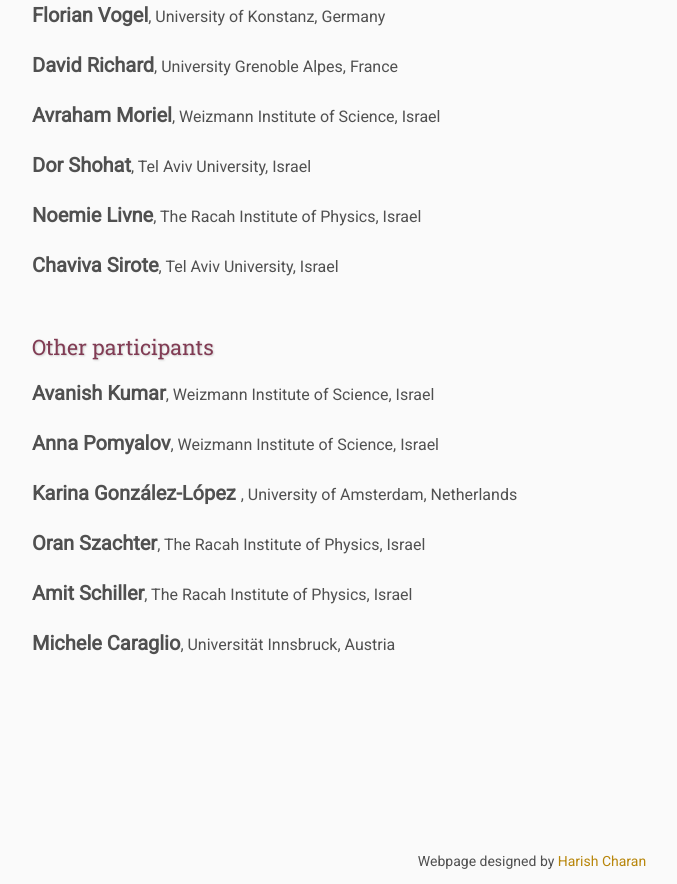
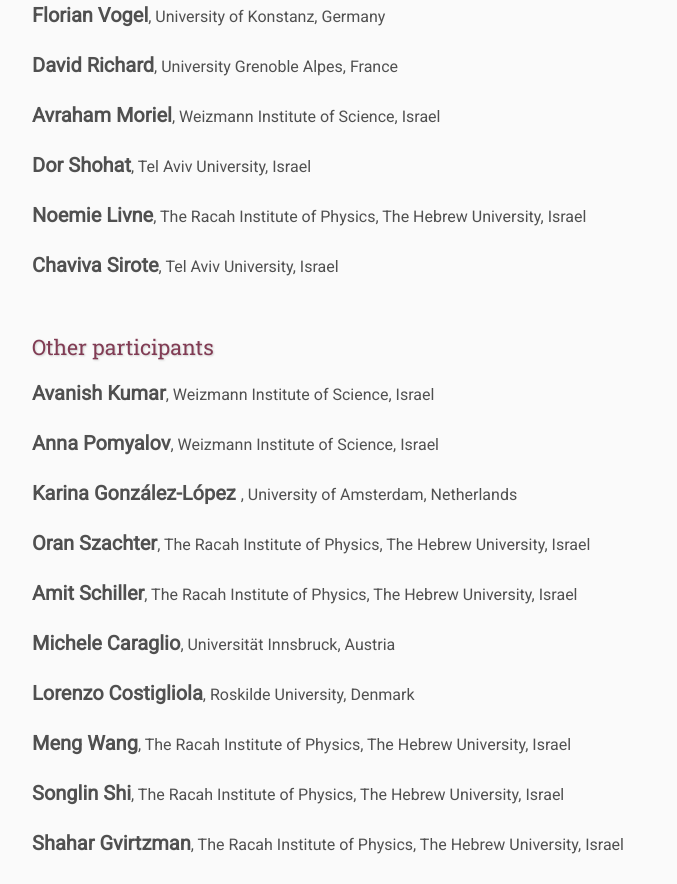
Before and after one commit to Hareesh098/WinterScool, a plain HTML site: page participants/index.html in a window 1280 px wide. Shown: the part 1527-2411 px from the top of the page, without its empty margins (108-785 px from the left). Drawn offline with Linux system fonts and the light colour scheme; files that its build step writes are made by us from their sources.

Commit message:
Add files via upload

```diff
--- a/participants/index.html
+++ b/participants/index.html
@@ -59,7 +59,7 @@
 	<li><b style="font-size:20px">Matthias Fuchs</b>, Universität Konstanz, Germany</li><br>
 	<li><b style="font-size:20px">Yoav Lahini</b>, Tel Aviv University, Israel</li><br>
 	<li><b style="font-size:20px">Edan Lener</b>, University of Amsterdam, Netherlands</li><br>
-	<li><b style="font-size:20px">Michael Moshe</b>, The Racah Institute of Physics, Israel</li><br>
+	<li><b style="font-size:20px">Michael Moshe</b>, The Racah Institute of Physics, The Hebrew University, Israel</li><br>
 	<li><b style="font-size:20px">Massimo Pica Ciamarra</b>, Nanyang Technological Univerisy, Singapore</li><br>
 	<li><b style="font-size:20px">Konrad Samwer</b>, Universitaet Goettingen, Germany</li><br>
 	<li><b style="font-size:20px">Frank Scheffold</b>, University of Fribourg, Switzerland</li><br>
@@ -74,7 +74,7 @@
 	<li><b style="font-size:20px">David Richard</b>, University Grenoble Alpes, France </li><br>
 	<li><b style="font-size:20px">Avraham Moriel</b>, Weizmann Institute of Science, Israel</li><br>
         <li><b style="font-size:20px">Dor Shohat</b>, Tel Aviv University, Israel</li><br>
-	<li><b style="font-size:20px">Noemie Livne</b>, The Racah Institute of Physics, Israel</li><br>
+	<li><b style="font-size:20px">Noemie Livne</b>, The Racah Institute of Physics, The Hebrew University, Israel</li><br>
 	<li><b style="font-size:20px">Chaviva Sirote</b>, Tel Aviv University, Israel</li><br>
   </ul>
 
@@ -84,10 +84,13 @@
 	<li><b style="font-size:20px">Avanish Kumar</b>, Weizmann Institute of Science, Israel</li><br>
 	<li><b style="font-size:20px">Anna Pomyalov</b>, Weizmann Institute of Science, Israel</li><br>
 	<li><b style="font-size:20px">Karina González-López </b>, University of Amsterdam, Netherlands</li><br>
-        <li><b style="font-size:20px">Oran Szachter</b>, The Racah Institute of Physics, Israel</li><br>
-	<li><b style="font-size:20px">Amit Schiller</b>, The Racah Institute of Physics, Israel</li><br>
+        <li><b style="font-size:20px">Oran Szachter</b>, The Racah Institute of Physics, The Hebrew University, Israel</li><br>
+	<li><b style="font-size:20px">Amit Schiller</b>, The Racah Institute of Physics, The Hebrew University, Israel</li><br>
 	<li><b style="font-size:20px">Michele Caraglio</b>, Universität Innsbruck, Austria</li><br>
-
+	<li><b style="font-size:20px">Lorenzo Costigliola</b>, Roskilde University, Denmark</li><br>
+	<li><b style="font-size:20px">Meng Wang</b>, The Racah Institute of Physics, The Hebrew University, Israel</li><br>
+	<li><b style="font-size:20px">Songlin Shi</b>, The Racah Institute of Physics, The Hebrew University, Israel</li><br>
+        <li><b style="font-size:20px">Shahar Gvirtzman</b>, The Racah Institute of Physics, The Hebrew University, Israel</li><br>
   </ul>
 
 
```
